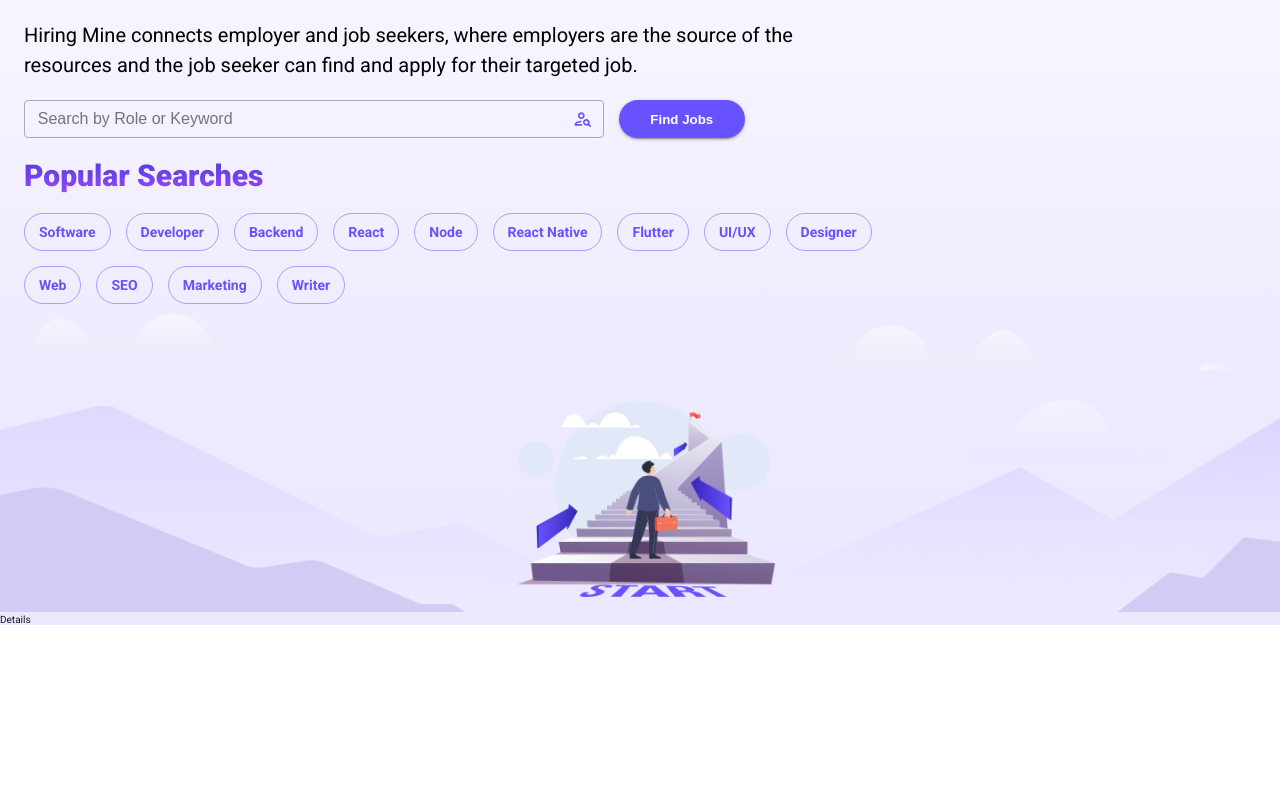
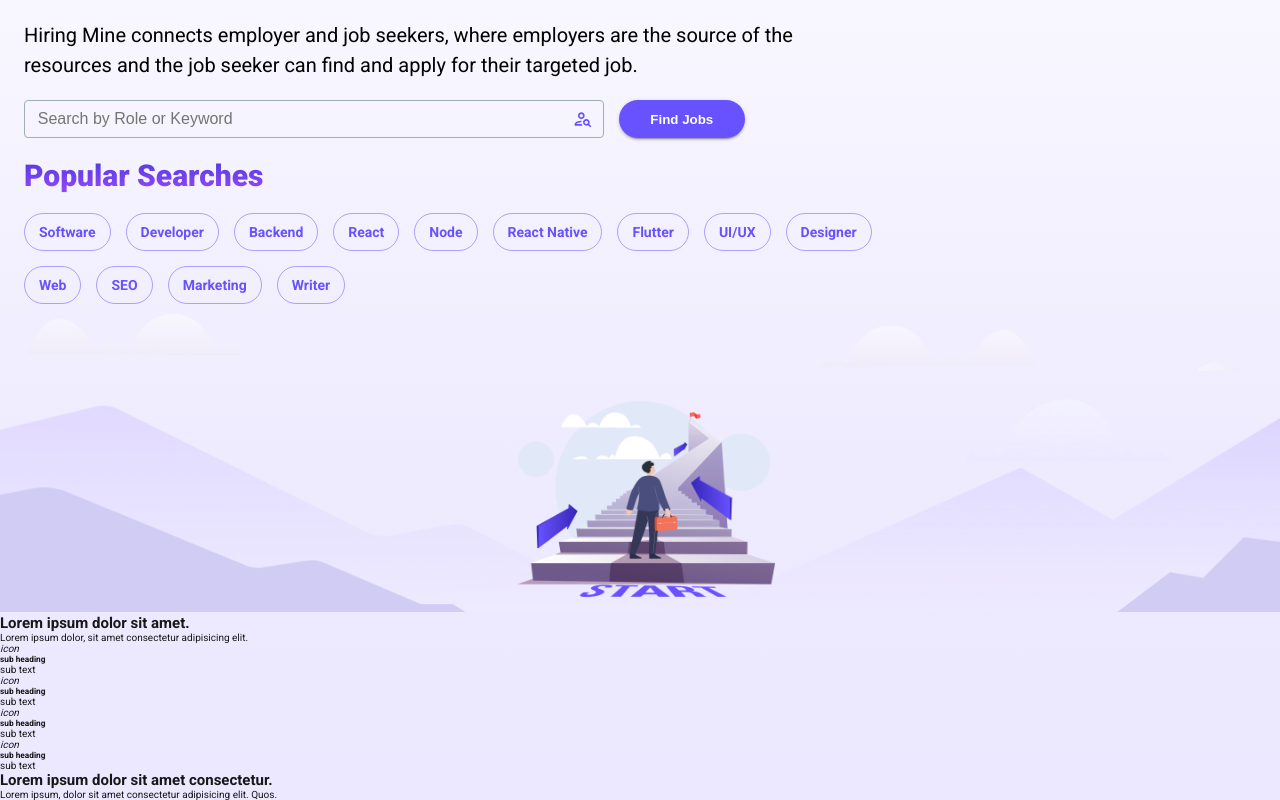
Before and after one commit to hamz-aa/hiring-mine-ui, a React (Vite) app: page / in a window 1280 px wide. Shown: the part 309-1109 px from the top of the page. Before the commit the page ends 934 px from the top, so only its background shows below. Built offline with nearby package versions, Linux system fonts and the light colour scheme.

Commit message:
adding styled components

```diff
--- a/src/components/Details.jsx
+++ b/src/components/Details.jsx
@@ -1,5 +1,52 @@
+import styled from "styled-components";
+
+const Container = styled.div``;
+
+const Heading = styled.h2``;
+
+const Text = styled.p``;
+
+const CardWrapper = styled.div``;
+
+const Card = styled.div``;
+
+const SubHeading = styled.h5``;
+
+const SubText = styled.p``;
+
 const Details = () => {
-  return <div>Details</div>;
+  return (
+    <Container>
+      <Heading>Lorem ipsum dolor sit amet.</Heading>
+      <Text>Lorem ipsum dolor, sit amet consectetur adipisicing elit.</Text>
+      <CardWrapper>
+        <Card>
+          <i>icon</i>
+          <SubHeading>sub heading</SubHeading>
+          <SubText>sub text</SubText>
+        </Card>
+        <Card>
+          <i>icon</i>
+          <SubHeading>sub heading</SubHeading>
+          <SubText>sub text</SubText>
+        </Card>
+        <Card>
+          <i>icon</i>
+          <SubHeading>sub heading</SubHeading>
+          <SubText>sub text</SubText>
+        </Card>
+        <Card>
+          <i>icon</i>
+          <SubHeading>sub heading</SubHeading>
+          <SubText>sub text</SubText>
+        </Card>
+      </CardWrapper>
+      <Heading>Lorem ipsum dolor sit amet consectetur.</Heading>
+      <Text>
+        Lorem ipsum, dolor sit amet consectetur adipisicing elit. Quos.
+      </Text>
+    </Container>
+  );
 };
 
 export default Details;
```
